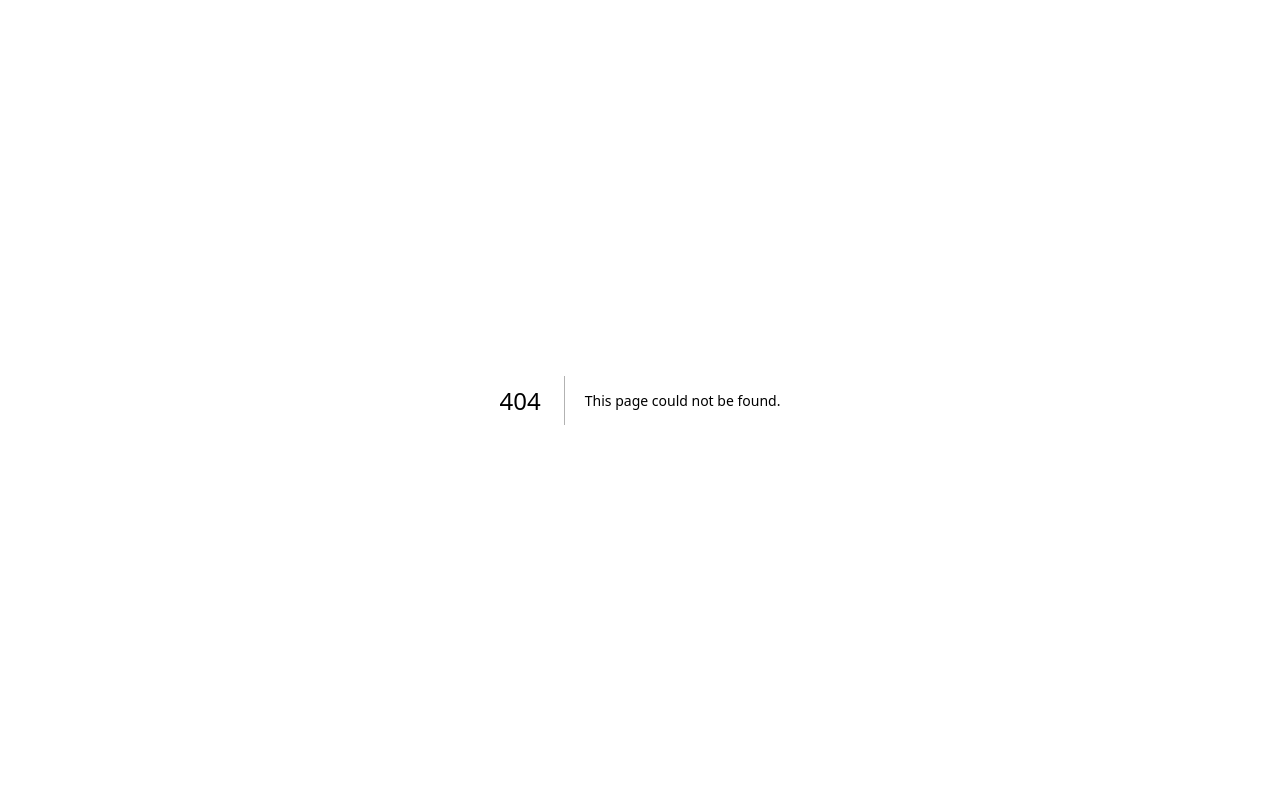
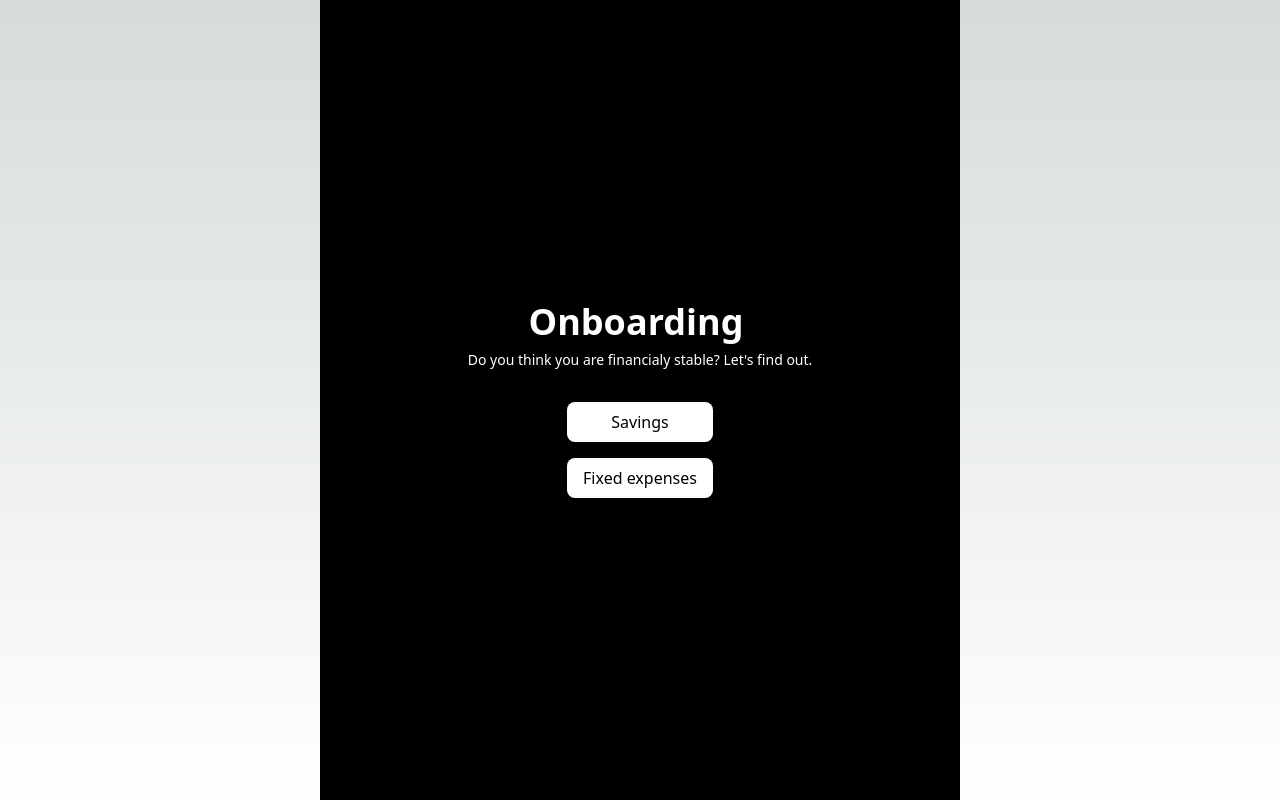
Before and after one commit to Rupamdas832/fin-savvy, a Next.js app: page /onboarding/1 in a window 1280 px wide. Before the commit this address had no page. Built offline with nearby package versions, Linux system fonts and the light colour scheme; no server answers.

Commit message:
feat: onboarding page added

```diff
--- a/src/app/data/finances.ts
+++ b/src/app/data/finances.ts
@@ -13,10 +13,10 @@ const finance: FinanceType[] = [
       ott_bill: 0,
       parent_donation: 0,
       other_bill: 0,
-      total_fixed_expenses: 0,
+      total_fixed_expenses: 10,
     },
     savings: {
-      bank_balance: 100,
+      bank_balance: 0,
       fd_balance: 0,
       equity_balance: 0,
       gold_balance: 0,
--- a/src/components/button/Button.tsx
+++ b/src/components/button/Button.tsx
@@ -1,12 +1,33 @@
 interface ButtonProps {
   text: string;
   onClick: () => void;
+  theme?: "DARK" | "LIGHT";
+  isDisabled?: boolean;
 }
-const Button = ({ text, onClick }: ButtonProps) => {
+const Button = ({
+  text,
+  onClick,
+  theme = "DARK",
+  isDisabled = false,
+}: ButtonProps) => {
+  const getBgColor = () => {
+    const color =
+      theme === "DARK"
+        ? isDisabled
+          ? "bg-stone-600"
+          : "bg-black"
+        : isDisabled
+        ? "bg-stone-600"
+        : "bg-white";
+    return color;
+  };
   return (
     <button
-      className="py-2 px-4 border-none bg-black text-white rounded-lg"
+      className={`py-2 px-4 border-none ${getBgColor()} ${
+        theme === "DARK" ? "text-white" : "text-black"
+      } rounded-lg`}
       onClick={onClick}
+      disabled={isDisabled}
     >
       {text}
     </button>
--- a/src/pages/index.tsx
+++ b/src/pages/index.tsx
@@ -5,7 +5,7 @@ import { useRouter } from "next/router";
 const EmergencyFund = () => {
   const router = useRouter();
   const handleLoginClick = () => {
-    router.push("/dashboard/1");
+    router.push("/onboarding/1");
   };
 
   return (
--- /dev/null
+++ b/src/pages/onboarding/[id].tsx
@@ -0,0 +1,72 @@
+import Layout from "@/components/layout/Layout";
+import Button from "@/components/button/Button";
+import { originUrl } from "@/api/api";
+import { useRouter } from "next/router";
+import { FinanceType } from "@/types/finance.type";
+
+export async function getServerSideProps(context: any) {
+  const { query } = context;
+  const { id } = query;
+  let data = {};
+  try {
+    const res = await fetch(originUrl + `/users/${id}/finances`);
+    data = await res.json();
+  } catch (error) {
+    console.log(error);
+  }
+  return {
+    props: { finance: data },
+  };
+}
+
+interface OnboardingProps {
+  finance: FinanceType;
+}
+const Onboarding = ({ finance }: OnboardingProps) => {
+  const { query, push } = useRouter();
+  const { id } = query;
+
+  const handleSavingsClick = () => {
+    push(`/savings/${id}`);
+  };
+
+  const handleExpensesClick = () => {
+    push(`/expenses/${id}/fixed`);
+  };
+
+  if (
+    finance?.savings?.total_savings &&
+    finance?.fixed_expenses?.total_fixed_expenses
+  ) {
+    push(`/dashboard/${id}`);
+  }
+
+  return (
+    <Layout>
+      <div className="flex flex-col items-center justify-center w-full min-h-screen bg-black text-white">
+        <div className="flex items-center">
+          <p className="text-4xl font-bold mr-2">Onboarding</p>
+        </div>
+        <p className="text-sm  mt-2">
+          Do you think you are financialy stable? Let's find out.
+        </p>
+        <div className="mt-8 flex flex-col">
+          {!finance?.savings?.total_savings && (
+            <Button text="Savings" onClick={handleSavingsClick} theme="LIGHT" />
+          )}
+          <div className="mt-4">
+            {!finance?.fixed_expenses?.total_fixed_expenses && (
+              <Button
+                text="Fixed expenses"
+                onClick={handleExpensesClick}
+                theme="LIGHT"
+              />
+            )}
+          </div>
+        </div>
+      </div>
+    </Layout>
+  );
+};
+
+export default Onboarding;
```
